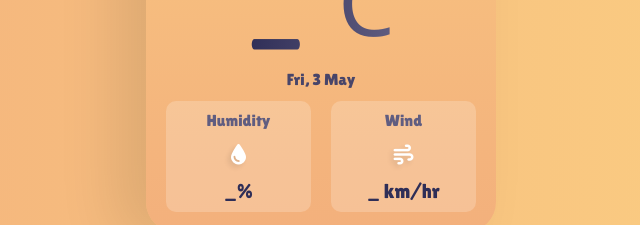
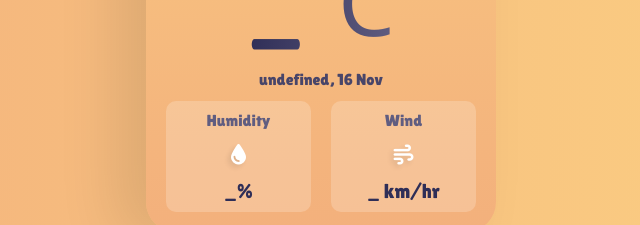
Before and after one commit to ibktommy/react_reloaded_projects, a React (Vite) app in the folder live_weather_app/: page / in a window 1280 px wide. Shown: the part 493-718 px from the top of the page, without its empty margins (319-959 px from the left). Built offline with nearby package versions, Linux system fonts and the light colour scheme; no server answers.

Commit message:
added date

```diff
--- a/live_weather_app/src/components/WeatherApp.jsx
+++ b/live_weather_app/src/components/WeatherApp.jsx
@@ -53,6 +53,16 @@ const WeatherApp = () => {
     }
   }
 
+  // set date
+  const current_date = new Date()
+  const days_list = ["Mon", "Tue", "Wed", "Thu", "Fri", "Sat", "Sun"]
+  const months_list = ["Jan", "Feb", "Mar", "Apr", "May", "May", "Jun", "Jul", "Aug", "Sep", "Oct", "Nov", "Dec"]
+  const selected_day = days_list[current_date.getDay() - 1]
+  const selected_day_number = current_date.getDate()
+  const selected_month = months_list[current_date.getMonth() + 1]
+  const formatted_date = `${selected_day}, ${selected_day_number} ${selected_month}`
+
+
   return (
     <div className="container">
       <div className="weather_app">
@@ -83,7 +93,7 @@ const WeatherApp = () => {
           </div>
         </div>
         <div className="weather_date">
-          <p>Fri, 3 May</p>
+          <p>{formatted_date}</p>
         </div>
         <div className="weather_data">
           <div className="humidity">
```
